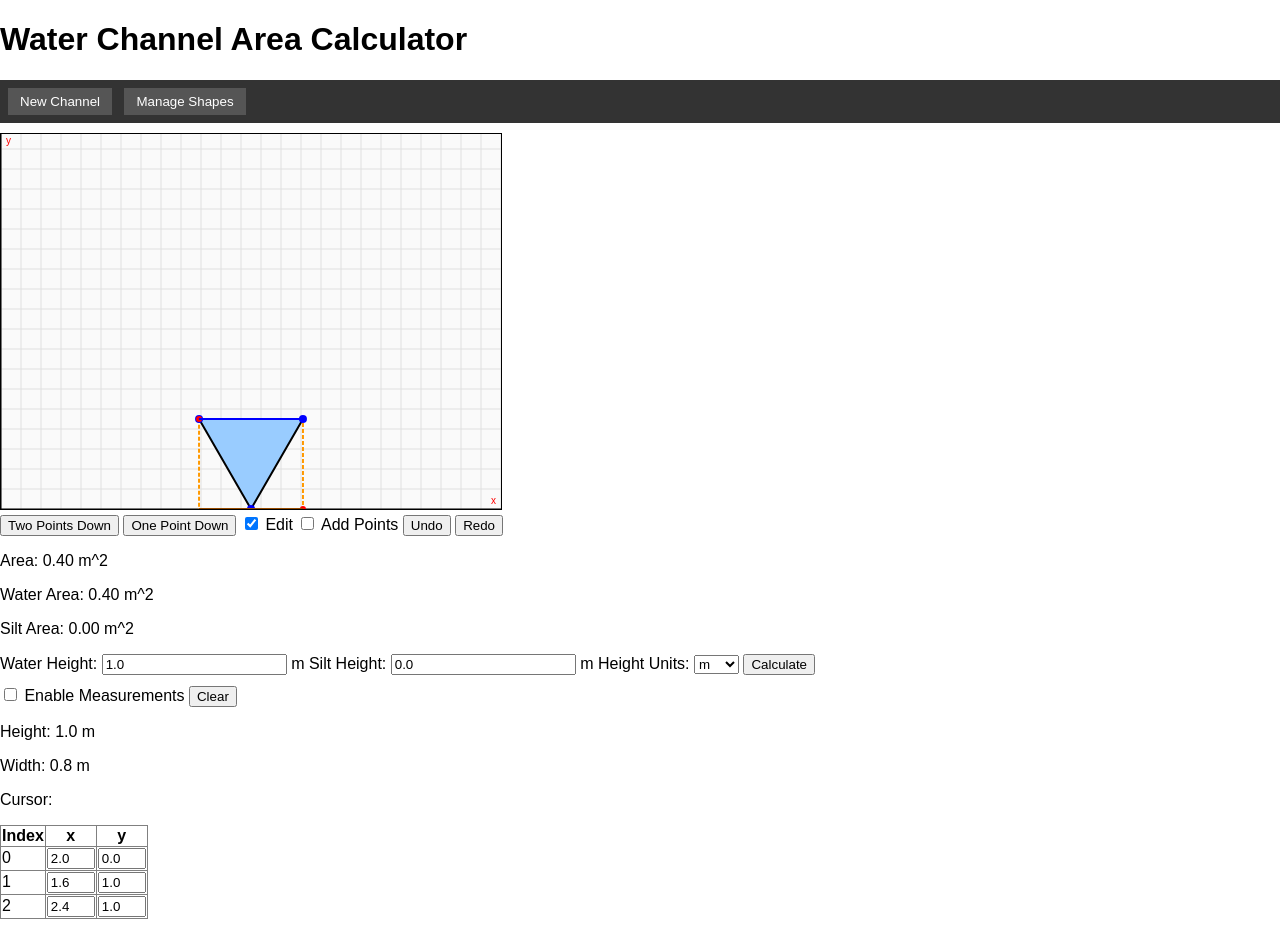
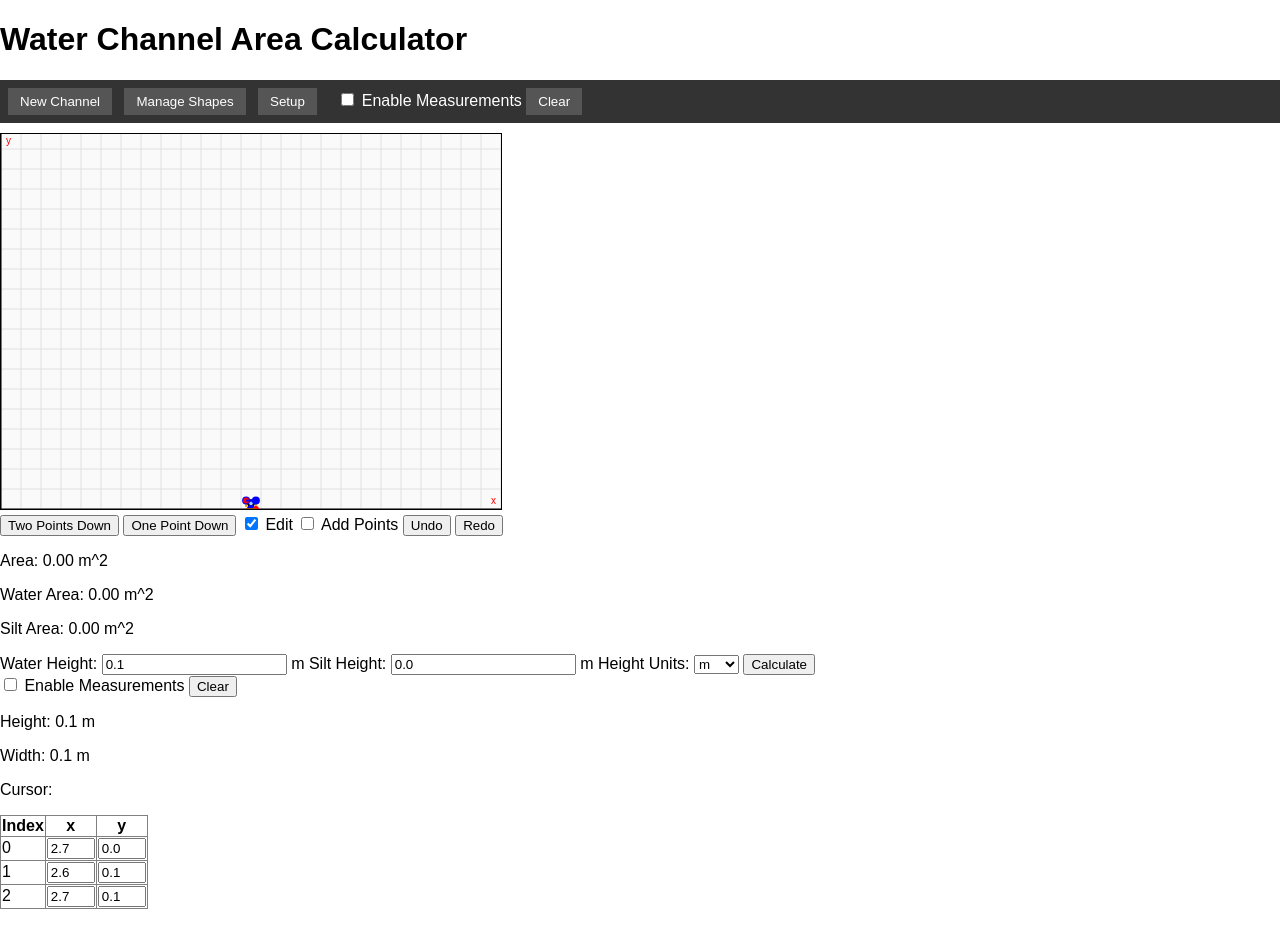
Before and after one commit to techidock/open-source, a Flask app: page / in a window 1280 px wide. Shown: the top 929 px of the page. Run offline with Flask 3, Linux system fonts and the light colour scheme; data that the repository does not hold is empty.

Commit message:
Add setup dialog and tools menu

```diff
--- a/channel_area/static/style.css
+++ b/channel_area/static/style.css
@@ -39,7 +39,3 @@ table {
 .row-edit {
   background-color: #ffcccc;
 }
-
-#inspect {
-  margin-top: 10px;
-}
--- a/channel_area/templates/index.html
+++ b/channel_area/templates/index.html
@@ -10,6 +10,13 @@
     <nav id="menu">
       <button type="button" onclick="openNewChannelDialog()">New Channel</button>
       <button type="button" onclick="openShapeDialog()">Manage Shapes</button>
+      <button type="button" onclick="openSetupDialog()">Setup</button>
+      <div id="tools-menu" style="display:inline-block;">
+        <label style="color:#fff; margin-left:8px;">
+          <input type="checkbox" id="measure-toggle"> Enable Measurements
+        </label>
+        <button type="button" onclick="clearMeasurement()">Clear</button>
+      </div>
     </nav>
     <dialog id="new-channel-dialog">
       <form method="dialog" onsubmit="return false;">
@@ -18,17 +25,6 @@
           <option value="polygon">Polygon Channel</option>
           <option value="circle">Circular Channel</option>
         </select>
-        <label for="units">Units:</label>
-        <select name="units" id="units" onchange="updateUnitDisplay()">
-          <option value="m">m</option>
-          <option value="cm">cm</option>
-          <option value="mm">mm</option>
-        </select>
-        <label for="draw-width">Draw Width:</label>
-        <input type="number" id="draw-width" value="4000" oninput="updateDrawSize()">
-        <label for="draw-height">Draw Height:</label>
-        <input type="number" id="draw-height" value="4000" oninput="updateDrawSize()">
-        <span id="draw-unit"></span>
         <div id="circular-fields" class="fields" style="display:none">
           <label for="circle-diameter">Diameter:</label>
           <input type="number" id="circle-diameter" value="1000" oninput="resetCircle()">
@@ -61,6 +57,22 @@
           <select id="load-list"></select>
           <button type="button" onclick="loadShape()">Load</button>
           <button type="button" onclick="closeShapeDialog()">Close</button>
+        </form>
+      </dialog>
+      <dialog id="setup-dialog">
+        <form method="dialog" onsubmit="return false;">
+          <label for="units">Display Units:</label>
+          <select name="units" id="units" onchange="updateUnitDisplay()">
+            <option value="m">m</option>
+            <option value="cm">cm</option>
+            <option value="mm">mm</option>
+          </select>
+          <label for="draw-width">Draw Width:</label>
+          <input type="number" id="draw-width" value="4000" oninput="updateDrawSize()">
+          <label for="draw-height">Draw Height:</label>
+          <input type="number" id="draw-height" value="4000" oninput="updateDrawSize()">
+          <span id="draw-unit"></span>
+          <button type="button" onclick="closeSetupDialog()">Close</button>
         </form>
       </dialog>
     <p id="area-display"></p>
@@ -129,6 +141,7 @@
       var siltHeightMM = 0;
       var drawWidthMM = 4000;
       var drawHeightMM = 4000;
+      var mmScale = 1;
       var circleDiameterMM = 1000;
       var measureMode = false;
       var measureStart = null;
@@ -173,29 +186,20 @@
 
       function updateDrawSize() {
         var f = unitFactor();
-        var newW = parseFloat(document.getElementById('draw-width').value) * f || 4000;
-        var newH = parseFloat(document.getElementById('draw-height').value) * f || 4000;
-        var oldW = drawWidthMM;
-        var oldH = drawHeightMM;
-        points = points.map(function(p){
-          var mmx = p.x * oldW / canvas.width;
-          var mmy = p.y * oldH / canvas.height;
-          return {x: mmx * canvas.width / newW, y: mmy * canvas.height / newH};
-        });
-        drawWidthMM = newW;
-        drawHeightMM = newH;
-        anchorBottomCenter();
+        drawWidthMM = parseFloat(document.getElementById('draw-width').value) * f || 4000;
+        drawHeightMM = parseFloat(document.getElementById('draw-height').value) * f || 4000;
+        mmScale = Math.max(drawWidthMM / canvas.width, drawHeightMM / canvas.height);
         draw();
       }
 
-      function unitToPxX(v) { return v * unitFactor() * canvas.width / drawWidthMM; }
-      function unitToPxY(v) { return v * unitFactor() * canvas.height / drawHeightMM; }
-      function pxToUnitX(px) { return px * drawWidthMM / canvas.width / unitFactor(); }
-      function pxToUnitY(px) { return px * drawHeightMM / canvas.height / unitFactor(); }
-      function mmToPxX(mm) { return mm * canvas.width / drawWidthMM; }
-      function mmToPxY(mm) { return mm * canvas.height / drawHeightMM; }
-      function pxToMMX(px) { return px * drawWidthMM / canvas.width; }
-      function pxToMMY(px) { return px * drawHeightMM / canvas.height; }
+      function unitToPxX(v) { return v * unitFactor() / mmScale; }
+      function unitToPxY(v) { return v * unitFactor() / mmScale; }
+      function pxToUnitX(px) { return px * mmScale / unitFactor(); }
+      function pxToUnitY(px) { return px * mmScale / unitFactor(); }
+      function mmToPxX(mm) { return mm / mmScale; }
+      function mmToPxY(mm) { return mm / mmScale; }
+      function pxToMMX(px) { return px * mmScale; }
+      function pxToMMY(px) { return px * mmScale; }
 
       function init() {
         canvas = document.getElementById('canvas');
@@ -220,6 +224,7 @@
         showFields();
         updateUnitDisplay();
         updateHeightUnitDisplay();
+        mmScale = Math.max(drawWidthMM / canvas.width, drawHeightMM / canvas.height);
         waterHeightMM = parseFloat(document.getElementById('water-height').value) * heightUnitFactor() || 0;
         siltHeightMM = parseFloat(document.getElementById('silt-height').value) * heightUnitFactor() || 0;
         fetch('/load_shape/_last').then(r => {
@@ -511,7 +516,8 @@
         ctx.stroke();
         drawArrowHead(measureStart, measureEnd, measureDrag === 'start' ? '#000' : '#ff0000');
         drawArrowHead(measureEnd, measureStart, measureDrag === 'end' ? '#000' : '#ff0000');
-        var dist = Math.hypot(measureEnd.x - measureStart.x, measureEnd.y - measureStart.y);
+        var distPx = Math.hypot(measureEnd.x - measureStart.x, measureEnd.y - measureStart.y);
+        var dist = (distPx * mmScale) / unitFactor();
         var units = document.getElementById('units').value;
         ctx.fillStyle = '#ff0000';
         ctx.fillText(dist.toFixed(1) + ' ' + units, (measureStart.x + measureEnd.x) / 2 + 5, (measureStart.y + measureEnd.y) / 2 - 5);
@@ -636,14 +642,13 @@
       }
 
       function defaultCircle(n, diamMM) {
-        var rX = mmToPxX(diamMM / 2);
-        var rY = mmToPxY(diamMM / 2);
+        var r = mmToPxX(diamMM / 2);
         var cx = canvas.width / 2;
-        var cy = canvas.height - rY;
+        var cy = canvas.height - r;
         var pts = [];
         for (var i = 0; i < n; i++) {
           var ang = Math.PI / 2 + (i / n) * Math.PI * 2;
-          pts.push({x: cx + rX * Math.cos(ang), y: cy + rY * Math.sin(ang)});
+          pts.push({x: cx + r * Math.cos(ang), y: cy + r * Math.sin(ang)});
         }
         return pts;
       }
@@ -951,6 +956,14 @@
         document.getElementById('new-channel-dialog').close();
       }
 
+      function openSetupDialog() {
+        document.getElementById('setup-dialog').showModal();
+      }
+
+      function closeSetupDialog() {
+        document.getElementById('setup-dialog').close();
+      }
+
       function drawGrid() {
         ctx.strokeStyle = '#e0e0e0';
         ctx.lineWidth = 1;
```
Also changed, not shown: channel_area/README.md.
